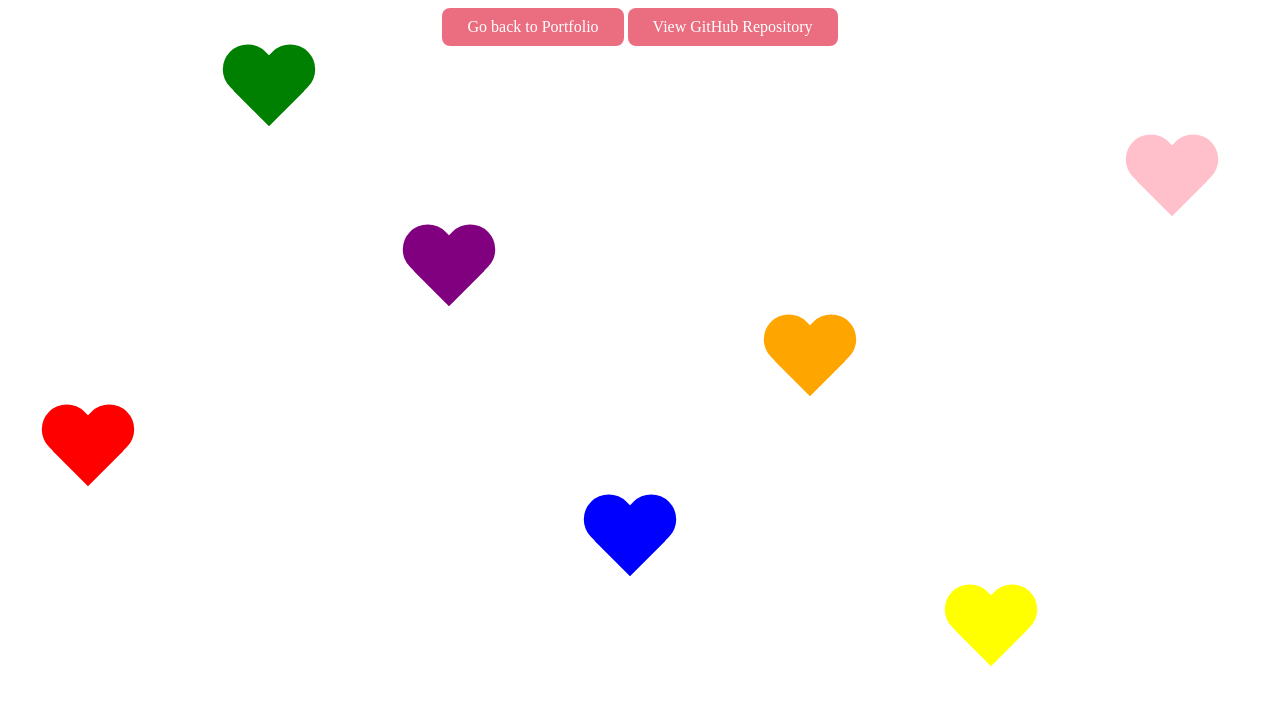
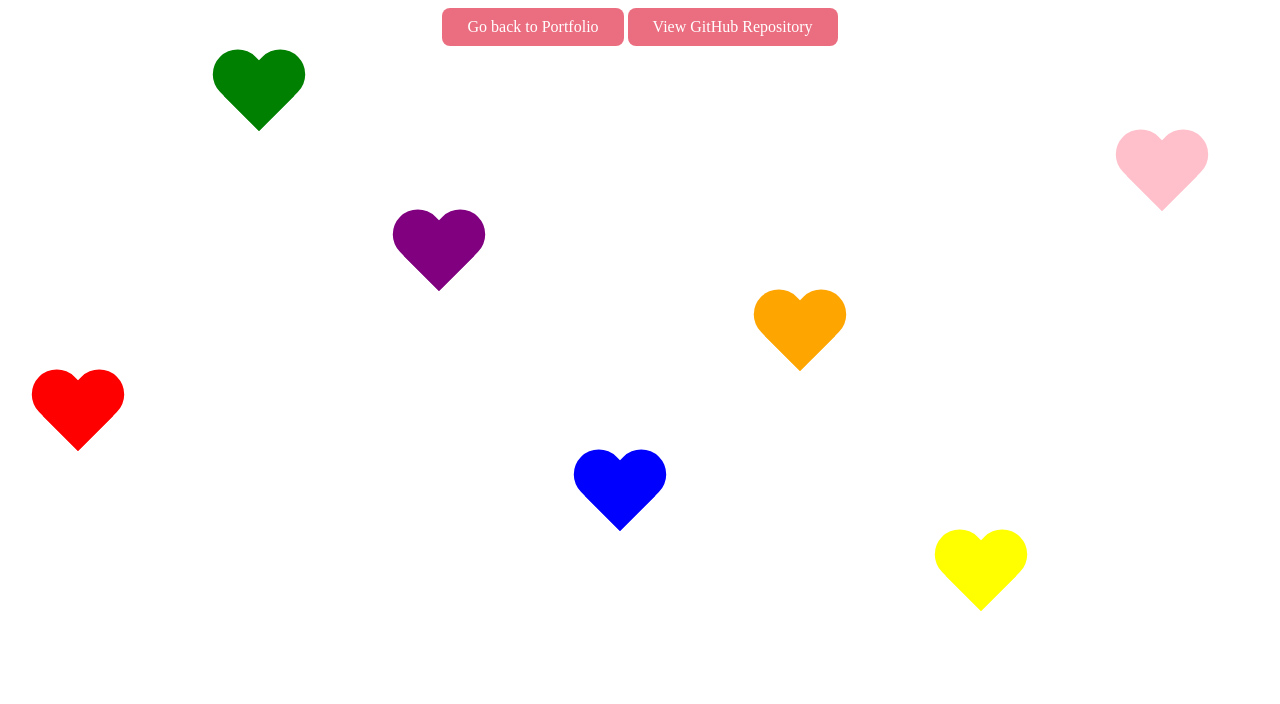
Before and after one commit to MeaghanRea/Portfolio, a website: page AchyBreakyHeart/index.html in a window 1280 px wide. Drawn offline with nearby package versions, Linux system fonts and the light colour scheme.

Commit message:
set negative margins on hearts to fit them on the page

```diff
--- a/AchyBreakyHeart/style.css
+++ b/AchyBreakyHeart/style.css
@@ -24,6 +24,7 @@ a {
     width: 100px;
     height: 90px;
     left: 0%;
+    margin: -10px;
 }
 #heart1:before,
 #heart1:after {
@@ -65,6 +66,8 @@ a {
     width: 100px;
     height: 90px;
     left: 15%;
+    margin: -10px;
+    margin-top: 5px;
 }
 #heart2:before,
 #heart2:after {
@@ -106,6 +109,7 @@ a {
     width: 100px;
     height: 90px;
     left: 30%;
+    margin: -10px;
 }
 #heart3:before,
 #heart3:after {
@@ -147,6 +151,7 @@ a {
     width: 100px;
     height: 90px;
     left: 45%;
+    margin: -10px;
 }
 #heart4:before,
 #heart4:after {
@@ -188,6 +193,7 @@ a {
     width: 100px;
     height: 90px;
     left: 60%;
+    margin: -10px;
 }
 #heart5:before,
 #heart5:after {
@@ -229,6 +235,7 @@ a {
     width: 100px;
     height: 90px;
     left: 75%;
+    margin: -10px;
 }
 #heart6:before,
 #heart6:after {
@@ -270,6 +277,7 @@ a {
     width: 100px;
     height: 90px;
     left: 90%;
+    margin: -10px;
 }
 #heart7:before,
 #heart7:after {
```
